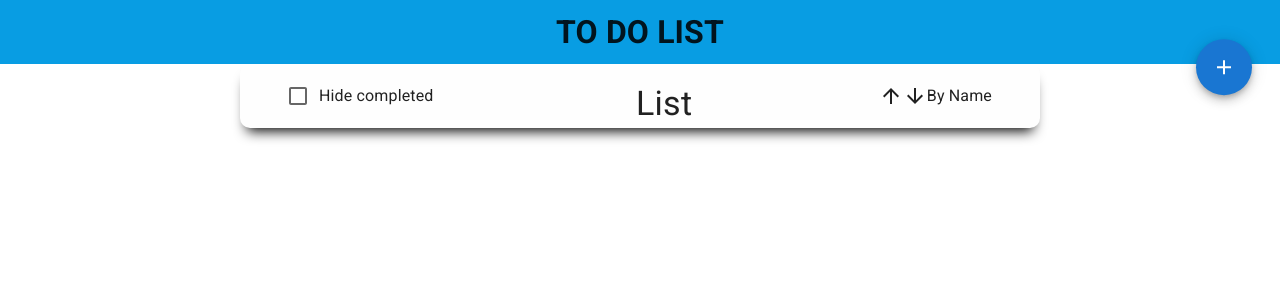
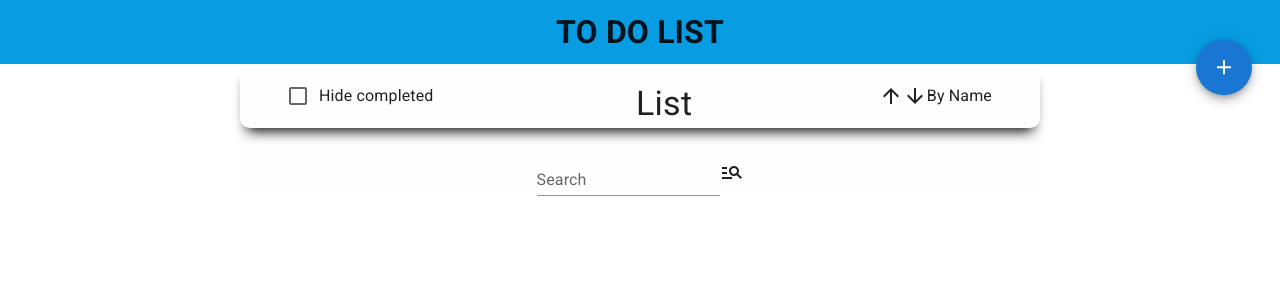
Before and after one commit to DavidPlitnizki/react-todo-list, a React (Create React App) app: page / in a window 1280 px wide. Shown: the top 300 px of the page. Built offline with nearby package versions, Linux system fonts and the light colour scheme.

Commit message:
added debounce hook and filter by text

```diff
--- a/src/components/List.tsx
+++ b/src/components/List.tsx
@@ -1,4 +1,4 @@
-import React, { useCallback } from 'react';
+import React, { useCallback, useState, useEffect } from 'react';
 import ContainerCenter from '../ui/ContainerCenter';
 import { styled } from '@mui/material/styles';
 import List from '@mui/material/List';
@@ -11,7 +11,10 @@ import ArrowUpwardIcon from '@mui/icons-material/ArrowUpward';
 import { styled as MUIStyled } from '@mui/system';
 import { Badge, colors } from '@mui/material';
 import ContainerSpaceBetween from '../ui/ContainerSpaceBetween';
+import TextField from '@mui/material/TextField';
 import { SORT_TYPE } from '../types';
+import useDebounce from '../hooks/useDebounce';
+import ManageSearchIcon from '@mui/icons-material/ManageSearch';
 
 
 const ListWrapper = styled('div')`
@@ -23,6 +26,13 @@ const FlexWrapper = styled('div')`
     display: flex;
 `;
 
+const FlexCenter = styled('div')`
+    display: flex;
+    justify-content: center;
+    align-items: center;
+    margin-top: 20px;
+`;
+
 const StyledArrowUp = MUIStyled(ArrowUpwardIcon)({
     ":hover": {
         color: colors.green,
@@ -31,6 +41,12 @@ const StyledArrowUp = MUIStyled(ArrowUpwardIcon)({
 });
 
 const StyledArrowDown = MUIStyled(ArrowDownwardIcon)({
+    ":hover": {
+        color: colors.green,
+        cursor: 'pointer'
+    }
+});
+const StyledSearchIcon = MUIStyled(ManageSearchIcon)({
     ":hover": {
         color: colors.green,
         cursor: 'pointer'
@@ -51,15 +67,21 @@ interface IProps {
     onHideCompleted: () => void,
     isHideCompleted: boolean,
     onHandleSort: (sort: string) => void,
-    amountfiltered: number
+    amountfiltered: number,
+    setIsShowByName: (name: string) => void
 }
 
-const ListItems:React.FC<IProps> = ({list = [], onHideCompleted, isHideCompleted, onHandleSort, amountfiltered}) => {
-
-
+const ListItems:React.FC<IProps> = ({list = [], onHideCompleted, isHideCompleted, onHandleSort, amountfiltered, setIsShowByName}) => {
+    const [sortString, setSortString] = useState<string>('');
+    const debouncedValue = useDebounce<string>(sortString, 500)
     const onHideCompletedTasks = useCallback(() => {
         onHideCompleted();
     }, [onHideCompleted]);
+
+  useEffect(() => {
+    setIsShowByName(sortString);
+    // eslint-disable-next-line react-hooks/exhaustive-deps
+  }, [debouncedValue])
 
     const onSortInc = useCallback(() => {
         onHandleSort(SORT_TYPE.INC);
@@ -67,6 +89,11 @@ const ListItems:React.FC<IProps> = ({list = [], onHideCompleted, isHideCompleted
     const onSortDec = useCallback(() => {
         onHandleSort(SORT_TYPE.DEC);
     }, [onHandleSort]);
+
+    const onChangeHandle = (e: any) => {
+        const text = e.target.value;
+        setSortString(text);
+    }
 
     return (
         <ListWrapper>
@@ -88,7 +115,11 @@ const ListItems:React.FC<IProps> = ({list = [], onHideCompleted, isHideCompleted
                         By Name
                     </FlexWrapper>
                 </ContainerSpaceBetween>
-          </ShadowedContainerCenter>
+            </ShadowedContainerCenter>
+          <FlexCenter>
+            <TextField onChange={onChangeHandle} variant='standard' label='Search' />
+            <StyledSearchIcon />
+          </FlexCenter>
           <Demo>
             <List dense>
               {list}
--- a/src/components/Main.tsx
+++ b/src/components/Main.tsx
@@ -19,6 +19,7 @@ const StyledBox = MUIStyled(Box)({
 
 const Main:React.FC = () => {
     const [isHideCompleted, setIsHideCompleted] = useState<boolean>(false);
+    const [isShowByName, setIsShowByName] = useState<string>('');
     const [sortName, setSortName] = useState<string>('');
     const dispatch = useAppDispatch();
     const {taskList}: ITaskList = useAppSelector(state => state.tasks);
@@ -37,8 +38,10 @@ const Main:React.FC = () => {
 
 
     const taskFiltered = useMemo(() => taskList.filter((item: ITask) => (isHideCompleted) ? item.completed !== isHideCompleted : item), [isHideCompleted, taskList]);
+    const taskFilteredByName = useMemo(() => taskFiltered.filter((item: ITask) => (isShowByName.length) ? item.value.includes(isShowByName) : item), [isShowByName, taskFiltered]);
     const amountfiltered = useMemo(() => Math.abs(taskList.length - taskFiltered.length), [taskFiltered.length, taskList.length]);
-    const sortedTasks = sortByName(taskFiltered, sortName);
+    const sortedTasks = sortByName(taskFilteredByName, sortName);
+
     const tasks = useMemo(() => sortedTasks.map((item: ITask) => <TaskItem
                                                                 key={item.id}
                                                                 id={item.id}
@@ -51,14 +54,14 @@ const Main:React.FC = () => {
 
 
 
-    console.log(amountfiltered)
     return (
         <StyledBox className='main-component'>
             <List list={tasks}
                 onHideCompleted={onHideCompletedTasks}
                 isHideCompleted={isHideCompleted}
                 onHandleSort={setSortName}
-                amountfiltered={amountfiltered} />
+                amountfiltered={amountfiltered}
+                setIsShowByName={setIsShowByName} />
         </StyledBox>
     )
 }
--- /dev/null
+++ b/src/hooks/useDebounce.ts
@@ -0,0 +1,17 @@
+import { useEffect, useState } from 'react'
+
+const useDebounce = <T>(value: T, delay?: number): T => {
+  const [debouncedValue, setDebouncedValue] = useState<T>(value)
+
+  useEffect(() => {
+    const timer = setTimeout(() => setDebouncedValue(value), delay || 500)
+
+    return () => {
+      clearTimeout(timer)
+    }
+  }, [value, delay])
+
+  return debouncedValue
+}
+
+export default useDebounce;
--- a/src/hooks/useMediaQuery.ts
+++ b/src/hooks/useMediaQuery.ts
@@ -9,14 +9,12 @@ const useMediaQuery = (query: string) => {
   }
 
   const [matches, setMatches] = useState<boolean>(getMatches(query))
-
   const handleChange = useCallback(() => {
     setMatches(getMatches(query))
   }, [query])
 
   useEffect(() => {
     const matchMedia = window.matchMedia(query)
-
     // Triggered at the first client-side load and if query changes
     handleChange()
 
```
